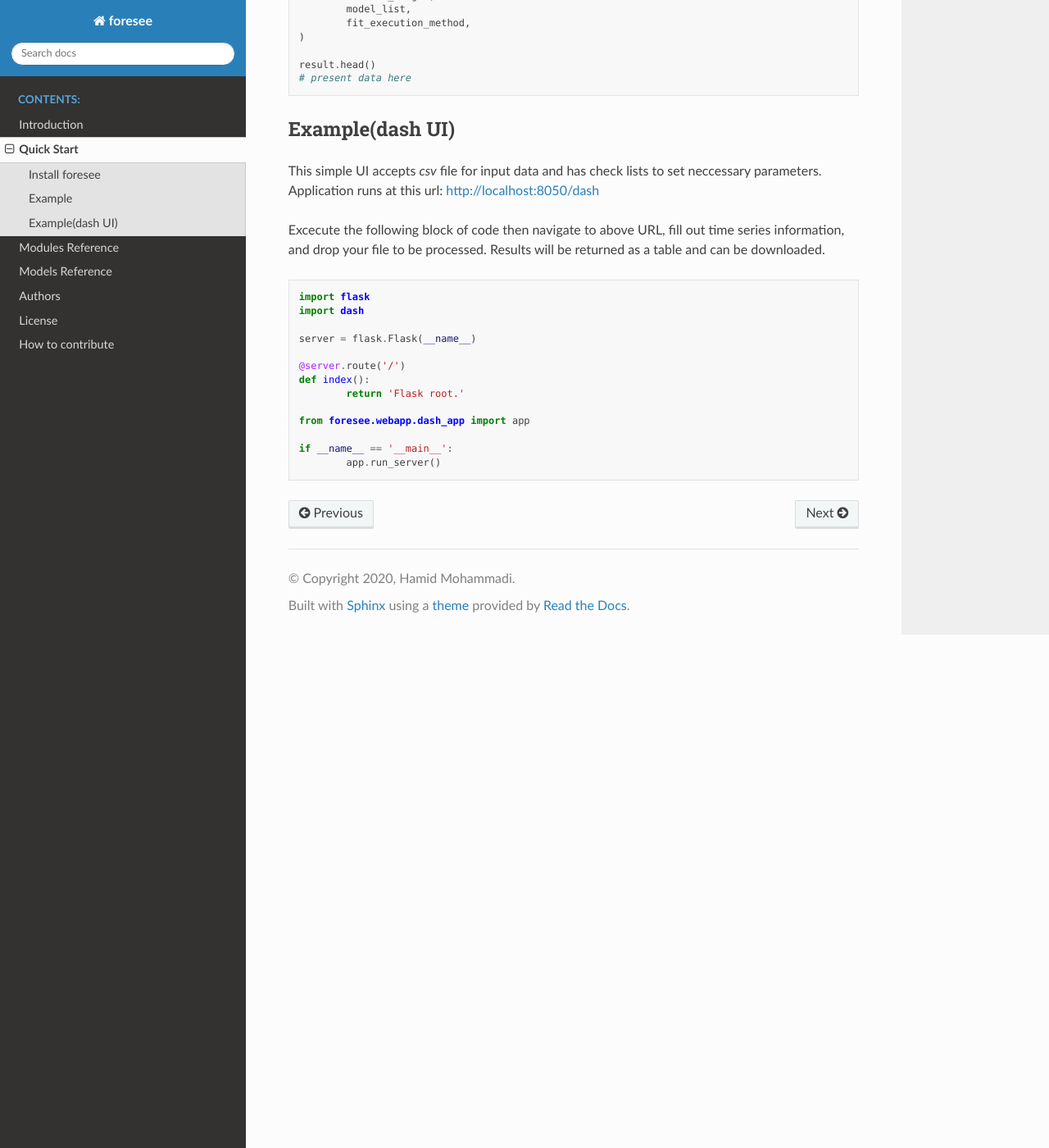
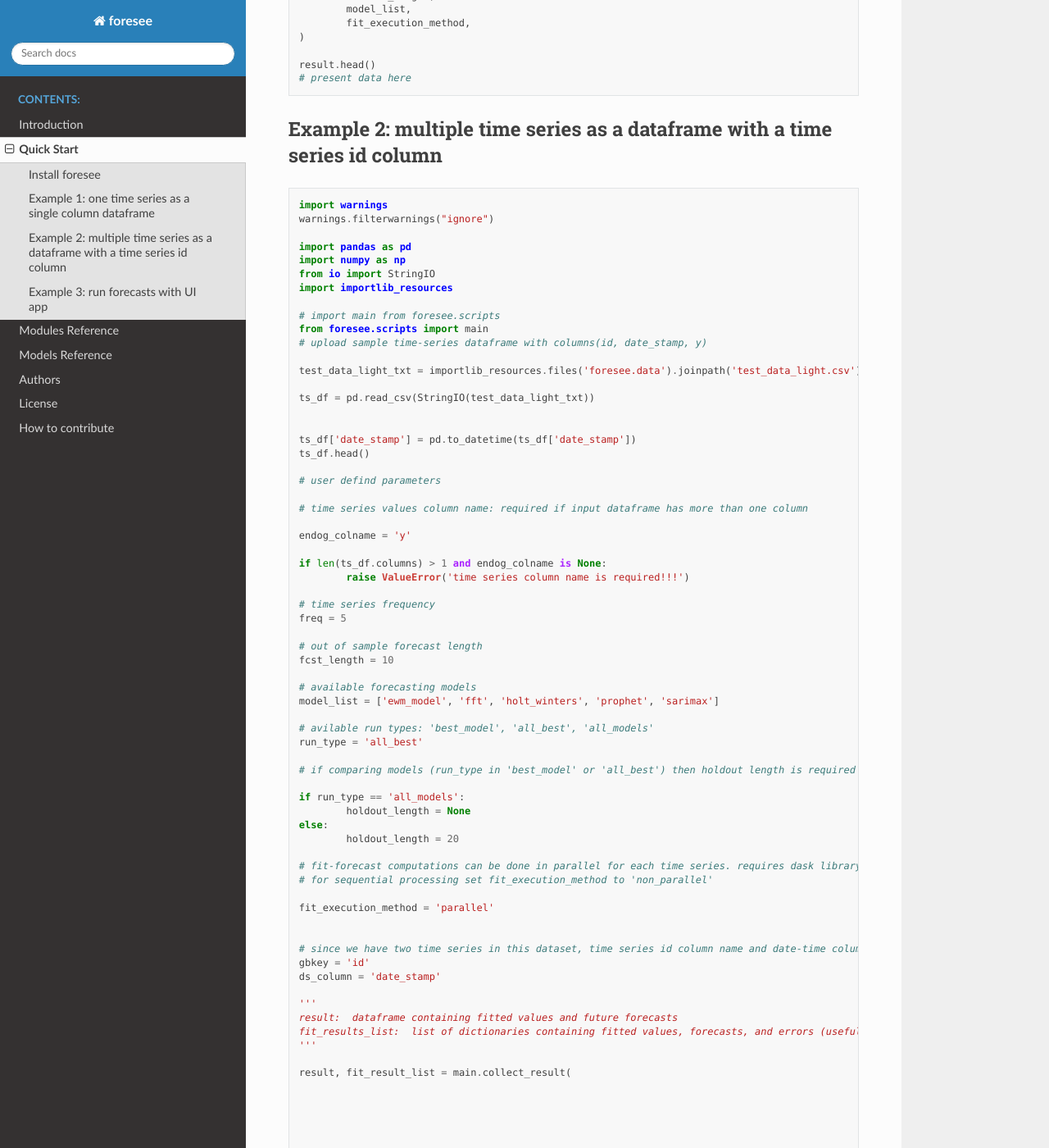
Before and after one commit to HamidM6/foresee, a Sphinx documentation site: the page built from docs/source/foresee/quick_start.rst, in a window 1280 px wide and 1400 px high, scrolled down 1740 px. Shown: the whole window at 82% size. Built offline with Sphinx 7.4.7 and the Read the Docs theme 2.0.0, drawn with Linux system fonts in a browser that asks for light colours; some of the changed text lies outside the part shown.

Commit message:
update docs

```diff
--- a/docs/source/foresee/quick_start.rst
+++ b/docs/source/foresee/quick_start.rst
@@ -11,8 +11,10 @@ Install foresee
 
 	$ pip install foresee
 
-Example
-========
+.. _single-time-series:
+
+Example 1: one time series as a single column dataframe
+=======================================================
 
 .. code-block:: python
 
@@ -103,9 +105,96 @@ Example
 	result.head()
 	# present data here
 
+.. _many-time-series:
 
-Example(dash UI)
-=================
+Example 2: multiple time series as a dataframe with a time series id column
+===========================================================================
+
+.. code-block:: python
+
+	import warnings
+	warnings.filterwarnings("ignore")
+
+	import pandas as pd
+	import numpy as np
+	from io import StringIO
+	import importlib_resources
+
+	# import main from foresee.scripts
+	from foresee.scripts import main
+	# upload sample time-series dataframe with columns(id, date_stamp, y)
+
+	test_data_light_txt = importlib_resources.files('foresee.data').joinpath('test_data_light.csv').read_text()
+
+	ts_df = pd.read_csv(StringIO(test_data_light_txt))
+
+
+	ts_df['date_stamp'] = pd.to_datetime(ts_df['date_stamp'])
+	ts_df.head()
+
+	# user defind parameters
+
+	# time series values column name: required if input dataframe has more than one column
+
+	endog_colname = 'y'
+
+	if len(ts_df.columns) > 1 and endog_colname is None:
+		raise ValueError('time series column name is required!!!')
+
+	# time series frequency
+	freq = 5
+
+	# out of sample forecast length
+	fcst_length = 10
+
+	# available forecasting models
+	model_list = ['ewm_model', 'fft', 'holt_winters', 'prophet', 'sarimax']
+
+	# avilable run types: 'best_model', 'all_best', 'all_models'
+	run_type = 'all_best'
+
+	# if comparing models (run_type in 'best_model' or 'all_best') then holdout length is required
+
+	if run_type == 'all_models':
+		holdout_length = None
+	else:
+		holdout_length = 20
+
+	# fit-forecast computations can be done in parallel for each time series. requires dask library!!!
+	# for sequential processing set fit_execution_method to 'non_parallel'
+
+	fit_execution_method = 'parallel'
+
+
+	# since we have two time series in this dataset, time series id column name and date-time column name are required.
+	gbkey = 'id'
+	ds_column = 'date_stamp'
+
+	'''
+	result:  dataframe containing fitted values and future forecasts
+	fit_results_list:  list of dictionaries containing fitted values, forecasts, and errors (useful for debuging)
+	'''
+
+	result, fit_result_list = main.collect_result(
+														ts_df.copy(),
+														endog_colname,
+														gbkey,
+														ds_column,
+														freq,
+														fcst_length,
+														run_type,
+														holdout_length,
+														model_list,
+														fit_execution_method,
+												)
+
+	result.head()
+
+
+.. _drop-file-forecast:
+
+Example 3: run forecasts with UI app
+====================================
 
 This simple UI accepts *csv* file for input data and has check lists to set neccessary
 parameters. Application runs at this url: http://localhost:8050/dash
--- a/docs/source/index.rst
+++ b/docs/source/index.rst
@@ -21,9 +21,9 @@ using pip
 
 and try one of these examples.
 
-* `single time series <https://github.com/HamidM6/foresee/blob/master/foresee/examples/basic%20tutorial%2C%20one%20column%20input%20dataframe.ipynb>`_
-* `many time series <https://github.com/HamidM6/foresee/blob/master/foresee/examples/basic%20tutorial%2C%20multi%20column%20input%20dataframe.ipynb>`_
-* `drop file to forecast <https://github.com/HamidM6/foresee/blob/master/foresee/examples/drop%20file%20to%20forecast.ipynb>`_
+* :ref:`single-time-series`
+* :ref:`many-time-series`
+* :ref:`drop-file-forecast`
 
 Similar examples are available in *Quick Start* section of this documentation.
 
```
